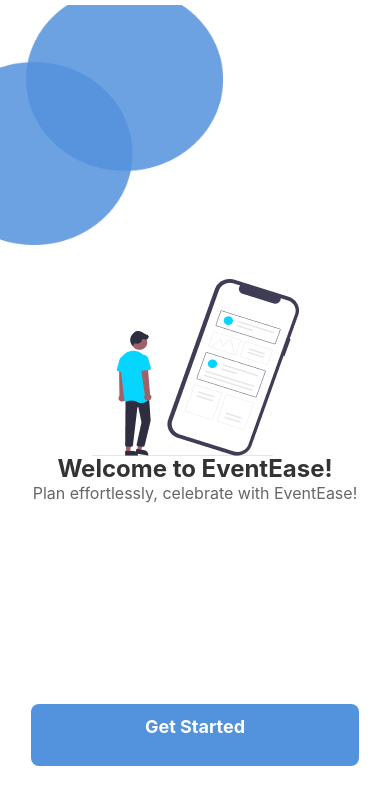
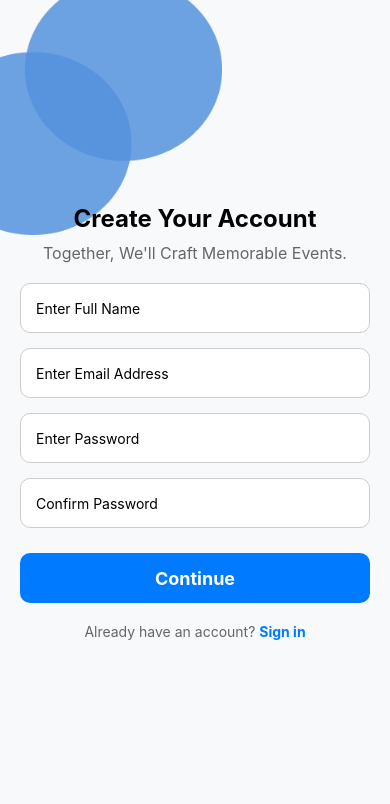
Before and after one commit to jarido15/EventEase, a React Native app: screen /SupplierRegister in a window 390 px wide. Shown: the top 804 px of the page. Built offline with nearby package versions, Linux system fonts and the light colour scheme.

Commit message:
pao commit

```diff
--- a/App.tsx
+++ b/App.tsx
@@ -12,6 +12,9 @@
 import LoginOption from './components/LoginOption';
 import ClientLogin from './components/ClientScreens/ClientLogin';
 import Register from './components/ClientScreens/Register';
+import LogInScreen from './components/SupplierScreen/LoginScreen';
+import SupplierRegister from './components/SupplierScreen/RegisterScreen';
+
 
 // Import Bottom Tabs Components
 import HomeScreen from './components/ClientScreens/HomeScreen';
@@ -94,6 +97,8 @@
         <Stack.Screen name="LoginOption" component={LoginOption} />
         <Stack.Screen name="ClientLogin" component={ClientLogin} />
         <Stack.Screen name="Register" component={Register} />
+        <Stack.Screen name="SupplierLogin" component={LogInScreen} />
+        <Stack.Screen name="SupplierRegister" component={SupplierRegister} />
 
         {/* This is where we place BottomTabs inside Stack Navigator */}
         <Stack.Screen name="Main" component={BottomTabs} />
--- /dev/null
+++ b/components/SupplierScreen/LoginScreen.tsx
@@ -0,0 +1,152 @@
+import React, { useState } from 'react';
+import {
+  View,
+  Text,
+  TextInput,
+  TouchableOpacity,
+  StyleSheet,
+  Alert,
+  KeyboardAvoidingView,
+  ScrollView,
+  Platform,
+  TouchableWithoutFeedback,
+  Keyboard,
+  Image
+} from 'react-native';
+
+const LoginScreen = ({ navigation }) => {
+  const [email, setEmail] = useState('');
+  const [password, setPassword] = useState('');
+
+  const handleLogin = () => {
+    if (!email || !password) {
+      Alert.alert('Error', 'Please enter email and password');
+      return;
+    }
+    Alert.alert('Success', `Welcome ${email}!`);
+    navigation.navigate('Home'); // Change 'Home' to your next screen
+  };
+
+  return (
+    <KeyboardAvoidingView
+      behavior={Platform.OS === 'ios' ? 'padding' : 'height'}
+      style={styles.container}
+    >
+      <TouchableWithoutFeedback onPress={Keyboard.dismiss}>
+        <ScrollView contentContainerStyle={styles.scrollContainer}>
+
+        <Image source={require('../images/eclipse.png')} style={styles.eclipse}/>
+
+        <TouchableOpacity onPress={() => navigation.navigate('LoginOption')}>
+        <Image source={require('../images/arrow.png')} style={styles.arrow}/>
+        </TouchableOpacity>
+          <Text style={styles.title}>Your Event Planning Journey Starts Here!</Text>
+          <Text style={styles.subtitle}>Your Event Planning Journey Starts Here!</Text>
+
+          <TextInput
+            style={styles.input}
+            placeholder="Enter your email"
+            placeholderTextColor="#888"
+            value={email}
+            onChangeText={setEmail}
+            keyboardType="email-address"
+            autoCapitalize="none"
+          />
+
+          <TextInput
+            style={styles.input}
+            placeholder="Enter your password"
+            placeholderTextColor="#888"
+            value={password}
+            onChangeText={setPassword}
+            secureTextEntry
+          />
+
+          <TouchableOpacity style={styles.button}  onPress={() => navigation.navigate('Main')}>
+            <Text style={styles.buttonText}>Login</Text>
+          </TouchableOpacity>
+
+          <TouchableOpacity onPress={() => navigation.navigate('SupplierRegister')}>
+            <Text style={styles.registerText}>Don't have an account?</Text>
+            <Text style={styles.register}>Sign Up</Text>
+          </TouchableOpacity>
+        </ScrollView>
+      </TouchableWithoutFeedback>
+    </KeyboardAvoidingView>
+  );
+};
+
+const styles = StyleSheet.create({
+  container: {
+    flex: 1,
+    backgroundColor: '#f8f9fa',
+  },
+  scrollContainer: {
+    flexGrow: 1,
+    justifyContent: 'center',
+    alignItems: 'center',
+    paddingVertical: 20,
+  },
+    eclipse: {
+      width: 230,
+      height: 240,
+      bottom: '15%',
+      right: '22%',
+    },
+    arrow:{
+      width: 40,
+      height: 36,
+      right: '40%',
+      bottom: 280,
+    },
+  title: {
+    fontSize: 20,
+    fontWeight: 'bold',
+    color: '#333',
+    textAlign: 'center',
+    bottom: '15%',
+  },
+  subtitle: {
+    fontSize: 15,
+    fontWeight: 'semibold',
+    marginBottom: 20,
+    color: '#333',
+    textAlign: 'center',
+    bottom: '15%',
+  },
+  input: {
+    width: '90%',
+    padding: 15,
+    borderWidth: 1,
+    borderColor: '#ccc',
+    borderRadius: 20,
+    backgroundColor: '#fff',
+    marginBottom: 15,
+    bottom: '12%',
+  },
+  button: {
+    backgroundColor: '#5392DD',
+    padding: 15,
+    borderRadius: 25,
+    width: '90%',
+    alignItems: 'center',
+    top: '-5%',
+  },
+  buttonText: {
+    color: '#fff',
+    fontSize: 18,
+    fontWeight: 'bold',
+  },
+  registerText: {
+    color: '#000',
+    top: '220%',
+    right: '8%',
+  },
+  register: {
+    color: '#5392DD',
+    top: '170%',
+    left: '30%',
+  },
+});
+
+export default LoginScreen;
--- /dev/null
+++ b/components/SupplierScreen/RegisterScreen.tsx
@@ -0,0 +1,142 @@
+import React, { useState } from 'react';
+import { StyleSheet, Text, View, TextInput, TouchableOpacity, Alert, KeyboardAvoidingView, Platform, ScrollView, Image } from 'react-native';
+
+const SupplierRegister = ({ navigation }) => {
+  const [fullName, setFullName] = useState('');
+  const [email, setEmail] = useState('');
+  const [password, setPassword] = useState('');
+  const [confirmPassword, setConfirmPassword] = useState('');
+
+  const handleContinue = () => {
+    if (!fullName || !email || !password || !confirmPassword) {
+      Alert.alert('Error', 'Please fill all fields');
+      return;
+    }
+    if (password !== confirmPassword) {
+      Alert.alert('Error', 'Passwords do not match');
+      return;
+    }
+    Alert.alert('Success', 'Account created successfully!');
+    navigation.navigate('Home');
+  };
+
+  return (
+    <KeyboardAvoidingView
+      behavior={Platform.OS === 'ios' ? 'padding' : 'height'}
+      style={styles.container}
+    >
+      <ScrollView contentContainerStyle={styles.scrollContainer}>
+        {/* Eclipse Image */}
+        <Image source={require('../images/eclipse.png')} style={styles.eclipse} />
+
+        <Text style={styles.title}>Create Your Account</Text>
+        <Text style={styles.subtitle}>Together, We'll Craft Memorable Events.</Text>
+
+        <TextInput
+          style={styles.input}
+          placeholder="Enter Full Name"
+          value={fullName}
+          onChangeText={setFullName}
+        />
+        <TextInput
+          style={styles.input}
+          placeholder="Enter Email Address"
+          value={email}
+          onChangeText={setEmail}
+          keyboardType="email-address"
+        />
+        <TextInput
+          style={styles.input}
+          placeholder="Enter Password"
+          value={password}
+          onChangeText={setPassword}
+          secureTextEntry
+        />
+        <TextInput
+          style={styles.input}
+          placeholder="Confirm Password"
+          value={confirmPassword}
+          onChangeText={setConfirmPassword}
+          secureTextEntry
+        />
+
+        <TouchableOpacity style={styles.button} onPress={handleContinue}>
+          <Text style={styles.buttonText}>Continue</Text>
+        </TouchableOpacity>
+
+        <Text style={styles.signInText}>
+          Already have an account?{' '}
+          <Text style={styles.signInLink} onPress={() => navigation.navigate('SignIn')}>
+            Sign in
+          </Text>
+        </Text>
+      </ScrollView>
+    </KeyboardAvoidingView>
+  );
+};
+
+const styles = StyleSheet.create({
+  container: {
+    flex: 1,
+    backgroundColor: '#f8f9fa',
+  },
+  scrollContainer: {
+    flexGrow: 1,
+    justifyContent: 'center',
+    alignItems: 'center',
+    padding: 20,
+  },
+  eclipse: {
+    width: 230,
+    height: 240,
+    position: 'absolute',
+    top: -5,
+    right: '43%',
+  },
+  title: {
+    fontSize: 24,
+    fontWeight: 'bold',
+    marginBottom: 10,
+    textAlign: 'center',
+  },
+  subtitle: {
+    fontSize: 16,
+    color: '#666',
+    marginBottom: 20,
+    textAlign: 'center',
+  },
+  input: {
+    width: '100%',
+    height: 50,
+    borderColor: '#ccc',
+    borderWidth: 1,
+    borderRadius: 10,
+    paddingHorizontal: 15,
+    marginBottom: 15,
+    backgroundColor: '#fff',
+  },
+  button: {
+    width: '100%',
+    height: 50,
+    backgroundColor: '#007bff',
+    justifyContent: 'center',
+    alignItems: 'center',
+    borderRadius: 10,
+    marginTop: 10,
+  },
+  buttonText: {
+    color: '#fff',
+    fontSize: 18,
+    fontWeight: 'bold',
+  },
+  signInText: {
+    marginTop: 20,
+    color: '#666',
+  },
+  signInLink: {
+    color: '#007bff',
+    fontWeight: 'bold',
+  },
+});
+
+export default SupplierRegister;
--- a/package.json
+++ b/package.json
@@ -10,6 +10,7 @@
     "test": "jest"
   },
   "dependencies": {
+    "@react-native-firebase/app": "^21.7.1",
     "@react-navigation/bottom-tabs": "^7.2.0",
     "@react-navigation/native": "^7.0.14",
     "@react-navigation/stack": "^7.1.1",
```
Also changed, not shown: 4 other files (tests, documents, lock files or other folders).
